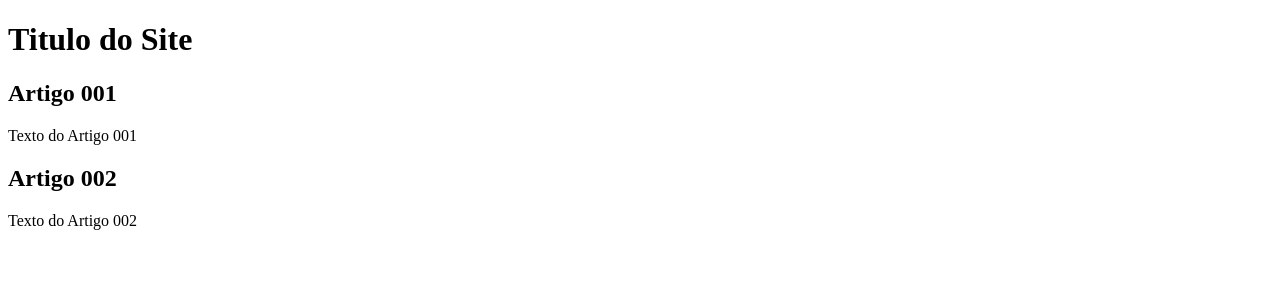
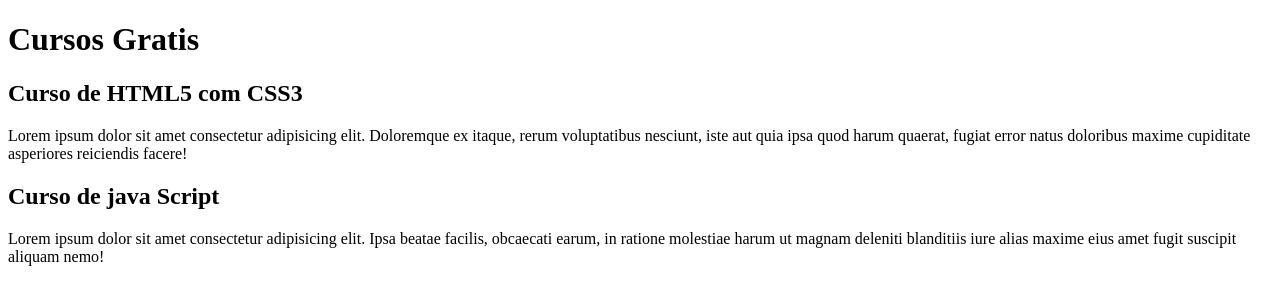
Before and after one commit to jr-joao/projeto-site, a plain HTML site: page index.html in a window 1280 px wide. Drawn offline with Linux system fonts and the light colour scheme.

Commit message:
comecei a escrever o conteudo

```diff
--- a/index.html
+++ b/index.html
@@ -8,15 +8,15 @@
 <body>
     <main>
         <header>
-            <h1>Titulo do Site</h1>
+            <h1>Cursos Gratis</h1>
         </header>
         <article>
-        <h2>Artigo 001</h2>
-        <p> Texto do Artigo 001</p>
+        <h2>Curso de HTML5 com CSS3</h2>
+        <p> Lorem ipsum dolor sit amet consectetur adipisicing elit. Doloremque ex itaque, rerum voluptatibus nesciunt, iste aut quia ipsa quod harum quaerat, fugiat error natus doloribus maxime cupiditate asperiores reiciendis facere!</p>
         </article>
         <article>
-        <h2>Artigo 002</h2>
-        <p> Texto do Artigo 002</p>
+        <h2>Curso de java Script</h2>
+        <p> Lorem ipsum dolor sit amet consectetur adipisicing elit. Ipsa beatae facilis, obcaecati earum, in ratione molestiae harum ut magnam deleniti blanditiis iure alias maxime eius amet fugit suscipit aliquam nemo!</p>
         </article>
     </main>
 </body>
```
